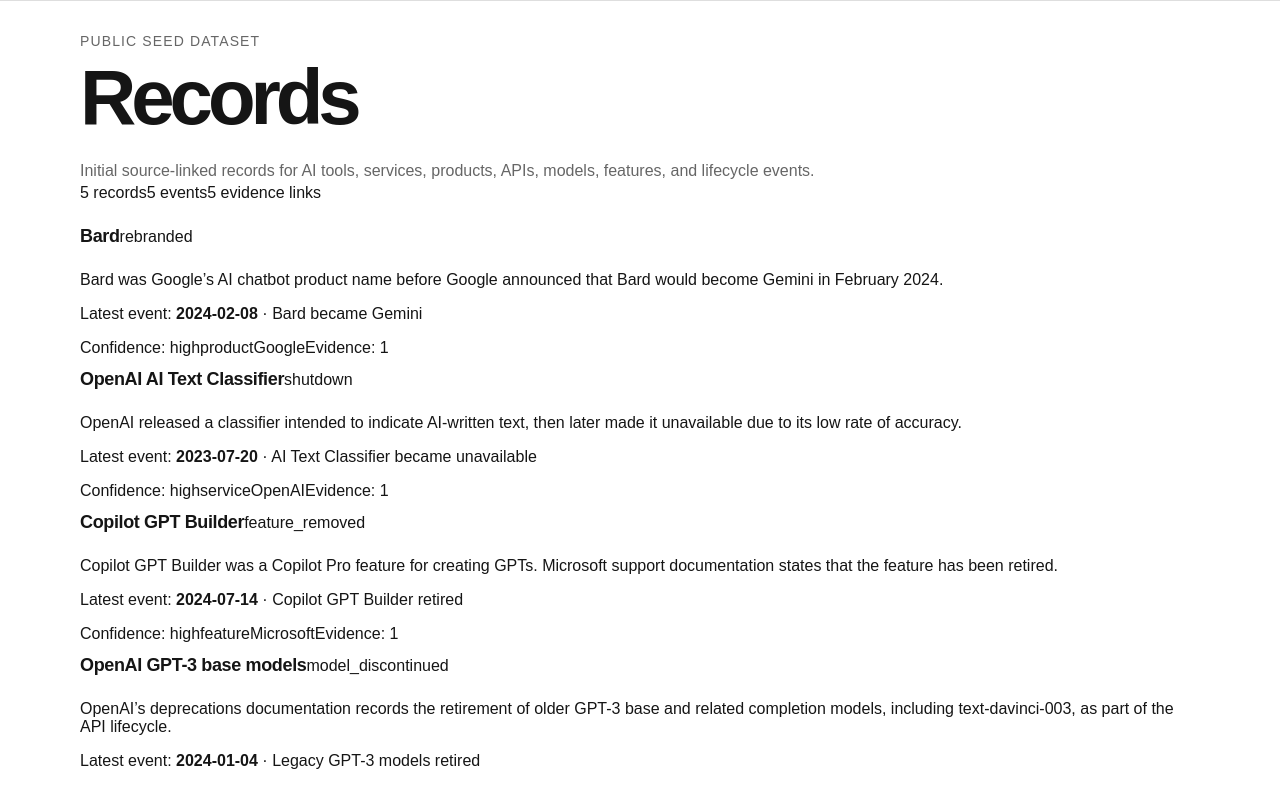
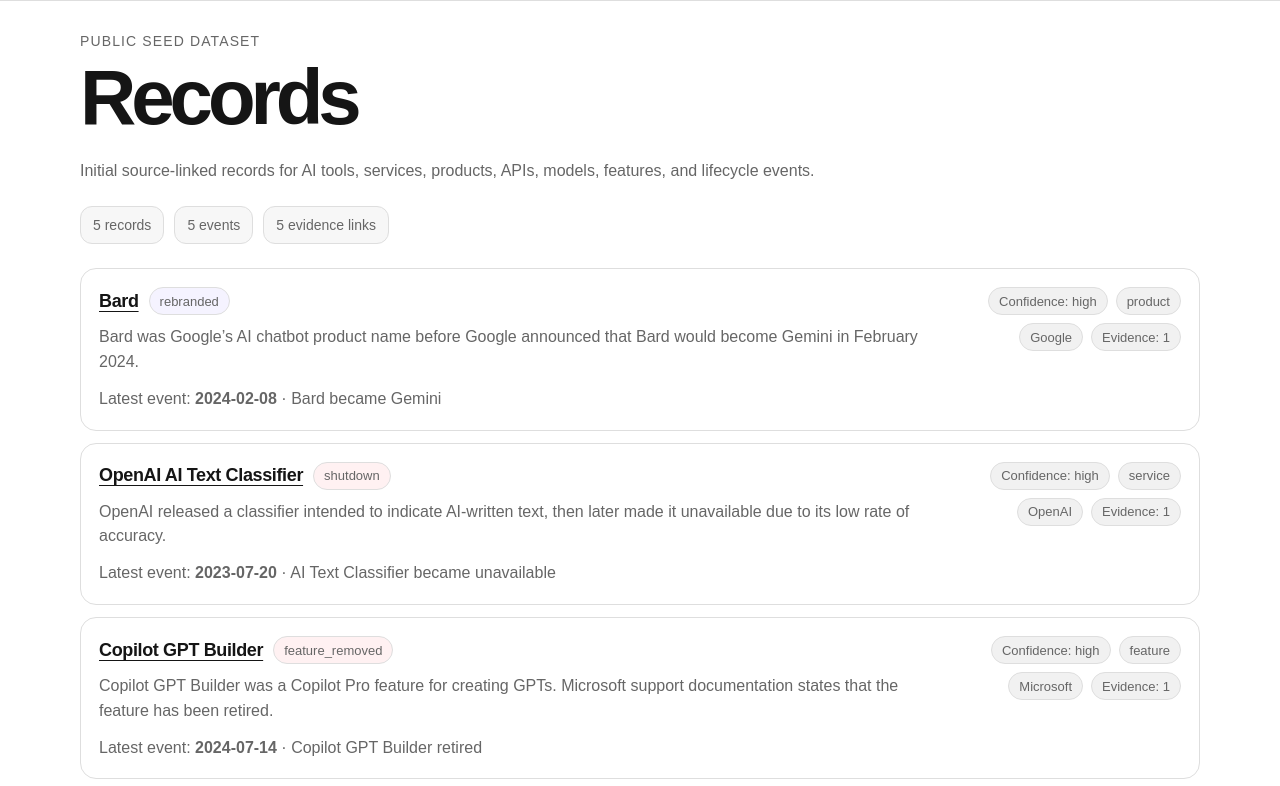
Before and after one commit to badjoke-lab/ai-tools-history-archive, a Next.js app: page /records in a window 1280 px wide. Shown: the top 786 px of the page. Built offline with nearby package versions, Linux system fonts and the light colour scheme.

Commit message:
ui: polish record list and detail components

```diff
--- a/app/globals.css
+++ b/app/globals.css
@@ -5,6 +5,10 @@
   --line: #dedede;
   --soft: #f7f7f7;
   --badge: #f1f1f1;
+  --active: #ecfdf3;
+  --changed: #f5f3ff;
+  --ended: #fff1f2;
+  --warning: #fffbeb;
 }
 
 * {
@@ -88,6 +92,10 @@
   font-size: 16px;
 }
 
+.muted {
+  color: var(--muted);
+}
+
 .actions {
   display: flex;
   flex-wrap: wrap;
@@ -155,16 +163,57 @@
   margin-top: 22px;
 }
 
-.badge {
+.badge,
+.status-badge,
+.confidence-badge,
+.mini-label {
   display: inline-flex;
   align-items: center;
   min-height: 28px;
   padding: 0 10px;
   border: 1px solid var(--line);
   border-radius: 999px;
-  background: var(--badge);
   color: var(--muted);
   font-size: 13px;
+}
+
+.badge,
+.mini-label,
+.confidence-badge,
+.status-badge.neutral {
+  background: var(--badge);
+}
+
+.status-badge.active {
+  background: var(--active);
+}
+
+.status-badge.changed {
+  background: var(--changed);
+}
+
+.status-badge.ended {
+  background: var(--ended);
+}
+
+.status-badge.warning {
+  background: var(--warning);
+}
+
+.compact-stats {
+  display: flex;
+  flex-wrap: wrap;
+  gap: 10px;
+  margin-top: 22px;
+}
+
+.compact-stats span {
+  border: 1px solid var(--line);
+  border-radius: 12px;
+  padding: 10px 12px;
+  background: var(--soft);
+  color: var(--muted);
+  font-size: 14px;
 }
 
 .record-list {
@@ -173,26 +222,35 @@
   margin-top: 24px;
 }
 
-.record-row {
+.record-card {
   display: grid;
-  grid-template-columns: minmax(0, 1fr) auto;
+  grid-template-columns: minmax(0, 1fr) minmax(180px, 240px);
   gap: 18px;
   align-items: start;
   border: 1px solid var(--line);
-  border-radius: 14px;
+  border-radius: 16px;
   padding: 18px;
   background: #ffffff;
 }
 
+.record-card-heading {
+  display: flex;
+  flex-wrap: wrap;
+  align-items: center;
+  gap: 10px;
+  margin-bottom: 10px;
+}
+
 .record-title {
   display: inline-block;
-  margin-bottom: 8px;
   font-size: 18px;
   font-weight: 700;
   letter-spacing: -0.02em;
+  text-decoration: underline;
+  text-underline-offset: 4px;
 }
 
-.record-row p,
+.record-card p,
 .evidence-list p,
 .timeline p {
   margin: 0;
@@ -200,7 +258,11 @@
   line-height: 1.55;
 }
 
-.record-meta {
+.record-latest-event {
+  margin-top: 12px !important;
+}
+
+.record-card-side {
   display: flex;
   flex-wrap: wrap;
   justify-content: flex-end;
@@ -225,6 +287,10 @@
   min-height: unset;
 }
 
+.current-state-card {
+  background: var(--soft);
+}
+
 .fact-list {
   display: grid;
   grid-template-columns: repeat(2, minmax(0, 1fr));
@@ -247,17 +313,41 @@
 }
 
 .timeline,
-.evidence-list {
+.evidence-list,
+.simple-list {
   display: grid;
   gap: 14px;
   margin: 0;
   padding-left: 20px;
 }
 
+.polished-timeline li {
+  padding-left: 4px;
+}
+
+.timeline-date {
+  color: var(--muted);
+  font-size: 13px;
+  margin-bottom: 4px;
+}
+
+.timeline-title-row,
+.evidence-title-row {
+  display: flex;
+  flex-wrap: wrap;
+  align-items: center;
+  gap: 8px;
+  margin-bottom: 6px;
+}
+
 .evidence-list a {
   font-weight: 700;
   text-decoration: underline;
   text-underline-offset: 3px;
+}
+
+.evidence-supports {
+  font-size: 13px;
 }
 
 .footer {
@@ -279,12 +369,12 @@
   }
 
   .grid,
-  .record-row,
+  .record-card,
   .fact-list {
     grid-template-columns: 1fr;
   }
 
-  .record-meta {
+  .record-card-side {
     justify-content: flex-start;
   }
 }
```
